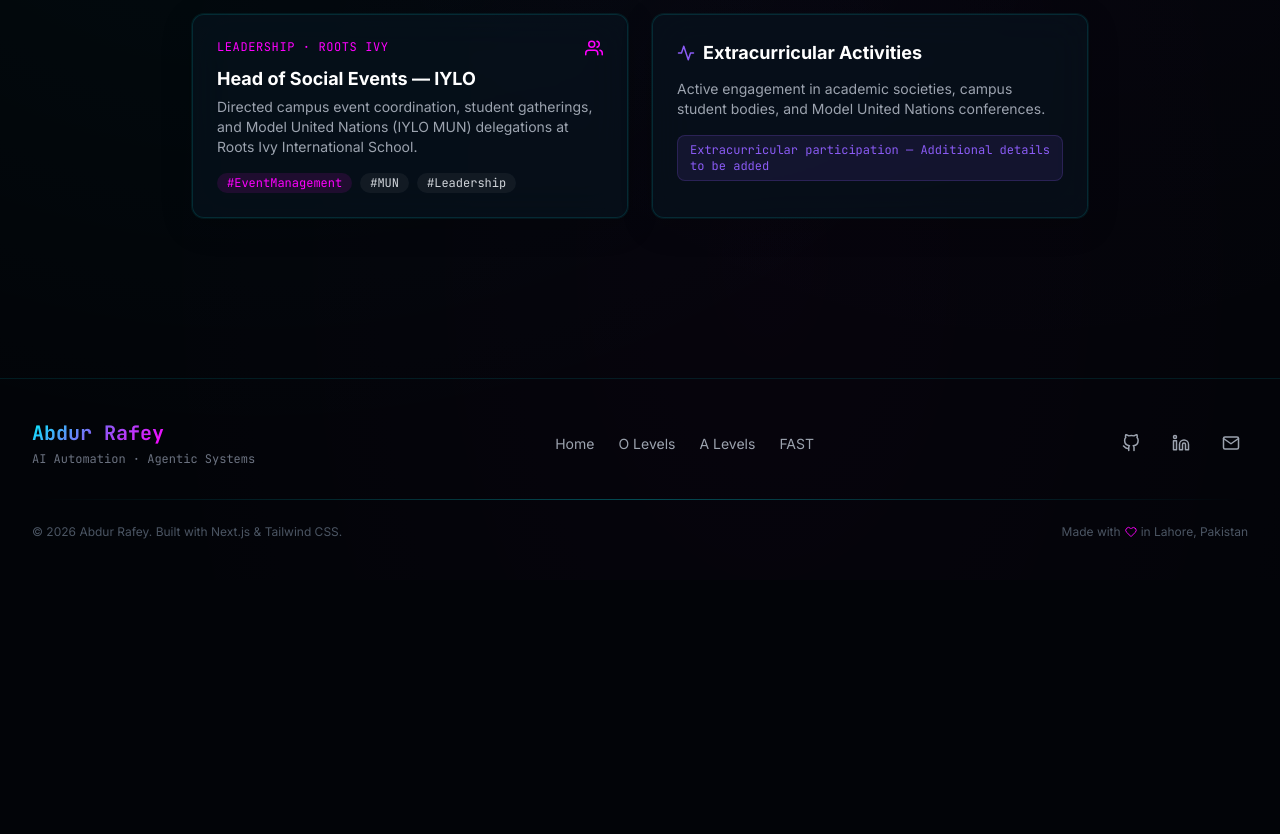
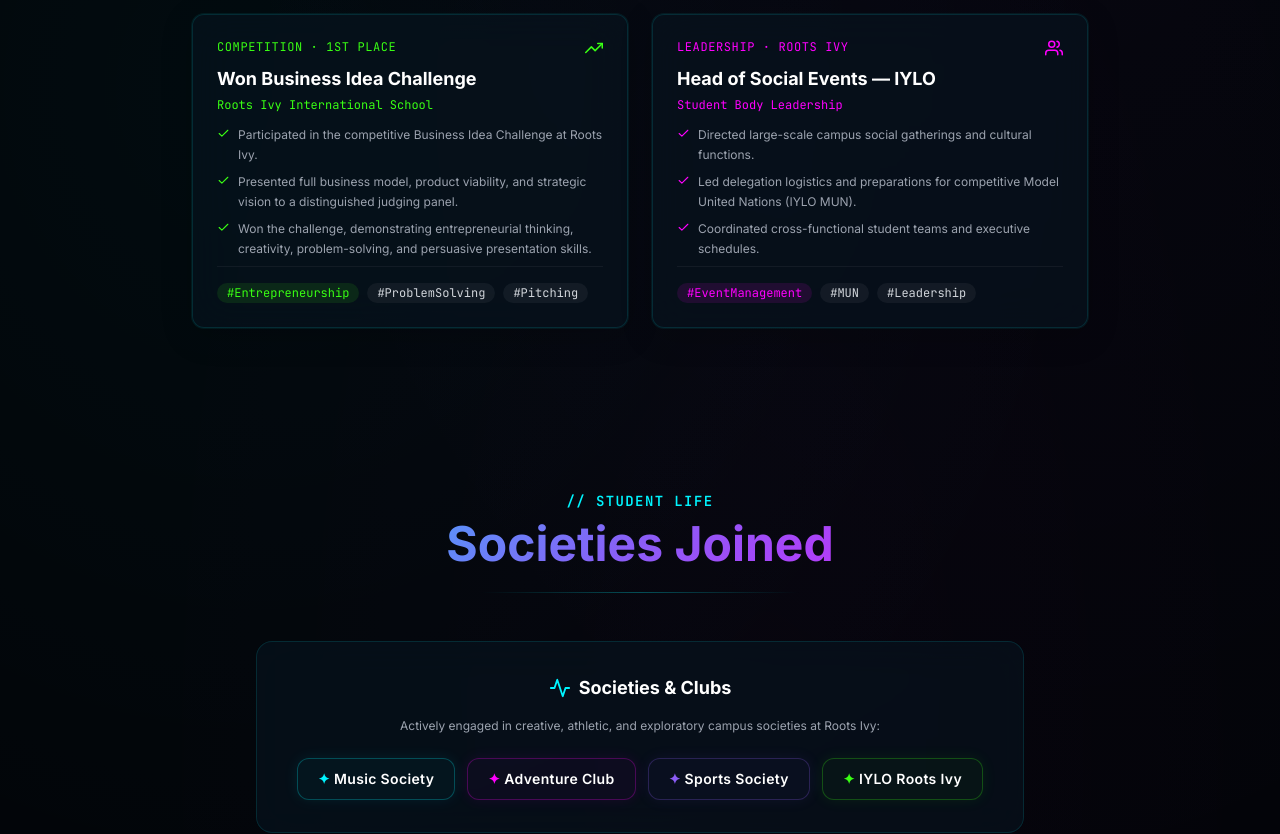
Before and after one commit to Abdur-Rafey5/abdur-rafey-portfolio, a Next.js app: page /alevels in a window 1280 px wide. Shown: the part 1020-1854 px from the top of the page. Before the commit the page ends 1600 px from the top, so only its background shows below. Built offline with nearby package versions, Linux system fonts and the light colour scheme.

Commit message:
feat(education): update O/A levels extracurriculars, FAST skills & leadership sections

```diff
--- a/src/app/alevels/client.tsx
+++ b/src/app/alevels/client.tsx
@@ -1,7 +1,7 @@
 'use client';
 
 import { motion } from 'framer-motion';
-import { FiAward, FiBookOpen, FiUsers, FiActivity, FiCheckCircle } from 'react-icons/fi';
+import { FiAward, FiBookOpen, FiUsers, FiActivity, FiCheckCircle, FiCheck, FiTrendingUp } from 'react-icons/fi';
 import { Section, SectionHeading } from '@/components/Section';
 import { Card } from '@/components/Card';
 import { aLevels } from '@/data/content';
@@ -24,7 +24,7 @@
             {aLevels.institution} · {aLevels.location} · {aLevels.period}
           </p>
           <div className="mt-4 inline-flex items-center gap-2 px-4 py-1.5 rounded-full border border-neon-violet/30 bg-neon-violet/5 text-neon-violet text-sm font-bold font-mono">
-            <FiAward size={14} /> Result: {aLevels.result}
+            <FiAward size={14} /> Result: {aLevels.result} (Sciences Group)
           </div>
         </motion.div>
       </section>
@@ -56,37 +56,120 @@
         </div>
       </Section>
 
-      {/* Leadership & Activities */}
+      {/* Extracurricular Achievements & Leadership */}
       <Section id="activities">
-        <SectionHeading label="// leadership & societies" title="Activities & Leadership" accent="magenta" />
+        <SectionHeading label="// competitions & leadership" title="Extracurricular Achievements" accent="magenta" />
         <div className="grid md:grid-cols-2 gap-6 max-w-4xl mx-auto">
-          <Card glowColor="#ff00ff">
+          {/* Business Idea Challenge Winner Card */}
+          <motion.div
+            initial={{ opacity: 0, y: 20 }}
+            whileInView={{ opacity: 1, y: 0 }}
+            viewport={{ once: true }}
+            transition={{ duration: 0.4 }}
+          >
+            <Card glowColor="#39ff14" className="h-full flex flex-col justify-between">
+              <div>
+                <div className="flex items-start justify-between mb-2">
+                  <span className="text-xs font-mono text-neon-lime uppercase tracking-wider">Competition · 1st Place</span>
+                  <FiTrendingUp className="text-neon-lime" size={18} />
+                </div>
+                <h3 className="font-bold text-white text-lg mb-1">Won Business Idea Challenge</h3>
+                <p className="text-xs text-neon-lime font-mono mb-3">Roots Ivy International School</p>
+                <ul className="space-y-2 text-xs text-gray-400 leading-relaxed">
+                  <li className="flex items-start gap-2">
+                    <FiCheck className="text-neon-lime flex-shrink-0 mt-0.5" size={13} />
+                    <span>Participated in the competitive Business Idea Challenge at Roots Ivy.</span>
+                  </li>
+                  <li className="flex items-start gap-2">
+                    <FiCheck className="text-neon-lime flex-shrink-0 mt-0.5" size={13} />
+                    <span>Presented full business model, product viability, and strategic vision to a distinguished judging panel.</span>
+                  </li>
+                  <li className="flex items-start gap-2">
+                    <FiCheck className="text-neon-lime flex-shrink-0 mt-0.5" size={13} />
+                    <span>Won the challenge, demonstrating entrepreneurial thinking, creativity, problem-solving, and persuasive presentation skills.</span>
+                  </li>
+                </ul>
+              </div>
+              <div className="flex flex-wrap gap-2 pt-4 mt-2 border-t border-white/5">
+                <span className="text-xs px-2.5 py-0.5 rounded-full bg-neon-lime/10 text-neon-lime font-mono">#Entrepreneurship</span>
+                <span className="text-xs px-2.5 py-0.5 rounded-full bg-white/5 text-gray-300 font-mono">#ProblemSolving</span>
+                <span className="text-xs px-2.5 py-0.5 rounded-full bg-white/5 text-gray-300 font-mono">#Pitching</span>
+              </div>
+            </Card>
+          </motion.div>
+
+          {/* Leadership Card */}
+          <motion.div
+            initial={{ opacity: 0, y: 20 }}
+            whileInView={{ opacity: 1, y: 0 }}
+            viewport={{ once: true }}
+            transition={{ duration: 0.4, delay: 0.1 }}
+          >
+            <Card glowColor="#ff00ff" className="h-full flex flex-col justify-between">
+              <div>
                 <div className="flex items-start justify-between mb-2">
                   <span className="text-xs font-mono text-neon-magenta uppercase tracking-wider">Leadership · Roots Ivy</span>
                   <FiUsers className="text-neon-magenta" size={18} />
                 </div>
                 <h3 className="font-bold text-white text-lg mb-1">Head of Social Events — IYLO</h3>
-            <p className="text-sm text-gray-400 mb-4">
-              Directed campus event coordination, student gatherings, and Model United Nations (IYLO MUN) delegations at Roots Ivy International School.
-            </p>
-            <div className="flex flex-wrap gap-2">
+                <p className="text-xs text-neon-magenta font-mono mb-3">Student Body Leadership</p>
+                <ul className="space-y-2 text-xs text-gray-400 leading-relaxed">
+                  <li className="flex items-start gap-2">
+                    <FiCheck className="text-neon-magenta flex-shrink-0 mt-0.5" size={13} />
+                    <span>Directed large-scale campus social gatherings and cultural functions.</span>
+                  </li>
+                  <li className="flex items-start gap-2">
+                    <FiCheck className="text-neon-magenta flex-shrink-0 mt-0.5" size={13} />
+                    <span>Led delegation logistics and preparations for competitive Model United Nations (IYLO MUN).</span>
+                  </li>
+                  <li className="flex items-start gap-2">
+                    <FiCheck className="text-neon-magenta flex-shrink-0 mt-0.5" size={13} />
+                    <span>Coordinated cross-functional student teams and executive schedules.</span>
+                  </li>
+                </ul>
+              </div>
+              <div className="flex flex-wrap gap-2 pt-4 mt-2 border-t border-white/5">
                 <span className="text-xs px-2.5 py-0.5 rounded-full bg-neon-magenta/10 text-neon-magenta font-mono">#EventManagement</span>
                 <span className="text-xs px-2.5 py-0.5 rounded-full bg-white/5 text-gray-300 font-mono">#MUN</span>
                 <span className="text-xs px-2.5 py-0.5 rounded-full bg-white/5 text-gray-300 font-mono">#Leadership</span>
               </div>
             </Card>
-          <Card glowColor="#8b5cf6">
-            <div className="flex items-center gap-2 mb-3">
-              <FiActivity className="text-neon-violet" size={18} />
-              <h3 className="font-bold text-white text-lg">Extracurricular Activities</h3>
+          </motion.div>
         </div>
-            <p className="text-sm text-gray-400 mb-4">
-              Active engagement in academic societies, campus student bodies, and Model United Nations conferences.
+      </Section>
+
+      {/* Societies Joined */}
+      <Section id="societies">
+        <SectionHeading label="// student life" title="Societies Joined" accent="cyan" />
+        <div className="glass-card rounded-2xl p-6 sm:p-8 max-w-3xl mx-auto border border-white/10 text-center">
+          <div className="flex items-center justify-center gap-2 mb-4 text-neon-cyan">
+            <FiActivity size={22} />
+            <h3 className="font-bold text-lg text-white">Societies & Clubs</h3>
+          </div>
+          <p className="text-xs text-gray-400 mb-6 max-w-lg mx-auto">
+            Actively engaged in creative, athletic, and exploratory campus societies at Roots Ivy:
           </p>
-            <span className="text-xs text-neon-violet font-mono bg-neon-violet/10 px-3 py-1.5 rounded-lg border border-neon-violet/20 inline-block">
-              {aLevels.extracurricular}
-            </span>
-          </Card>
+          <div className="flex flex-wrap justify-center gap-3">
+            {aLevels.societies.map((soc, idx) => {
+              const colors = ['#00f5ff', '#ff00ff', '#8b5cf6', '#39ff14'];
+              const color = colors[idx % colors.length];
+              return (
+                <motion.div
+                  key={soc}
+                  whileHover={{ scale: 1.05 }}
+                  className="px-5 py-2.5 rounded-xl border text-sm font-semibold tracking-wide"
+                  style={{
+                    borderColor: `${color}40`,
+                    background: `${color}08`,
+                    color: '#ffffff',
+                    boxShadow: `0 0 15px ${color}15`,
+                  }}
+                >
+                  <span style={{ color }}>✦</span> {soc}
+                </motion.div>
+              );
+            })}
+          </div>
         </div>
       </Section>
     </>
--- a/src/app/olevels/client.tsx
+++ b/src/app/olevels/client.tsx
@@ -1,19 +1,10 @@
 'use client';
 
 import { motion } from 'framer-motion';
-import { FiAward, FiBookOpen, FiUsers, FiActivity } from 'react-icons/fi';
+import { FiAward, FiBookOpen, FiUsers, FiActivity, FiMic, FiCheck, FiCpu } from 'react-icons/fi';
 import { Section, SectionHeading } from '@/components/Section';
 import { Card } from '@/components/Card';
 import { oLevels } from '@/data/content';
-
-function GradeTag({ grade }: { grade: string }) {
-  const isPlaceholder = grade === '[TO FILL]';
-  return isPlaceholder ? (
-    <span className="placeholder-badge">{grade}</span>
-  ) : (
-    <span className="text-neon-lime font-bold font-mono text-sm">{grade}</span>
-  );
-}
 
 export function OLevelsClient() {
   return (
@@ -33,56 +24,114 @@
             {oLevels.institution} · {oLevels.qualification} · {oLevels.group} Group
           </p>
           <div className="mt-4 inline-flex items-center gap-2 px-4 py-1.5 rounded-full border border-neon-lime/30 bg-neon-lime/5 text-neon-lime text-sm font-bold font-mono">
-            <FiAward size={14} /> Result: {oLevels.result}
+            <FiAward size={14} /> Result: {oLevels.result} (Sciences Group)
           </div>
         </motion.div>
       </section>
 
       {/* Subjects Grid */}
       <Section id="subjects">
-        <SectionHeading label="// subjects" title="Subjects & Grades" accent="cyan" />
+        <SectionHeading label="// curriculum" title="Subjects Studied" accent="cyan" />
         <div className="grid sm:grid-cols-2 lg:grid-cols-4 gap-4">
-          {oLevels.subjects.map((s, i) => (
+          {oLevels.subjects.map((subject, i) => (
             <motion.div
-              key={s.subject}
-              initial={{ opacity: 0, scale: 0.9 }}
+              key={subject}
+              initial={{ opacity: 0, scale: 0.95 }}
               whileInView={{ opacity: 1, scale: 1 }}
               viewport={{ once: true }}
-              transition={{ duration: 0.4, delay: i * 0.07 }}
+              transition={{ duration: 0.35, delay: i * 0.05 }}
             >
               <Card glowColor="#00f5ff" tilt={false}>
-                <div className="flex items-center gap-2 mb-2">
-                  <FiBookOpen className="text-neon-cyan" size={14} />
-                  <p className="text-sm text-gray-300 font-medium">{s.subject}</p>
+                <div className="flex items-center gap-3 py-1">
+                  <div className="p-2 rounded-lg bg-neon-cyan/10 text-neon-cyan">
+                    <FiBookOpen size={16} />
+                  </div>
+                  <div>
+                    <p className="text-sm text-white font-semibold">{subject}</p>
+                    <span className="text-[11px] font-mono text-gray-500">Cambridge Curriculum</span>
+                  </div>
                 </div>
-                <GradeTag grade={s.grade} />
               </Card>
             </motion.div>
           ))}
         </div>
-        <p className="mt-4 text-center text-xs text-gray-600 font-mono">{oLevels.note}</p>
+        <p className="mt-4 text-center text-xs text-gray-400 font-mono">{oLevels.note}</p>
       </Section>
 
-      {/* Extracurricular & Societies */}
-      <Section id="activities">
-        <SectionHeading label="// beyond the books" title="Activities & Societies" accent="violet" />
-        <div className="grid md:grid-cols-2 gap-6 max-w-3xl mx-auto">
-          <Card glowColor="#8b5cf6">
-            <div className="flex items-center gap-2 mb-3">
-              <FiActivity className="text-neon-violet" size={18} />
-              <h3 className="font-bold text-white">Extracurricular Activities</h3>
-            </div>
-            <span className="text-xs text-neon-cyan font-mono bg-neon-cyan/10 px-3 py-1.5 rounded-lg border border-neon-cyan/20 inline-block">
-              {oLevels.extracurricular}
-            </span>
-          </Card>
-          <Card glowColor="#ff00ff">
-            <div className="flex items-center gap-2 mb-3">
-              <FiUsers className="text-neon-magenta" size={18} />
-              <h3 className="font-bold text-white">Societies Joined</h3>
-            </div>
-            <span className="placeholder-badge">{oLevels.societies}</span>
-          </Card>
+      {/* Extracurricular Activities */}
+      <Section id="extracurricular">
+        <SectionHeading label="// beyond the books" title="Extracurricular Activities" accent="violet" />
+        <div className="grid md:grid-cols-3 gap-6">
+          {oLevels.extracurricular.map((act, i) => {
+            const icons = [FiMic, FiActivity, FiCpu];
+            const Icon = icons[i % icons.length];
+            const colors = ['#00f5ff', '#ff00ff', '#8b5cf6'];
+            const color = colors[i % colors.length];
+
+            return (
+              <motion.div
+                key={act.title}
+                initial={{ opacity: 0, y: 20 }}
+                whileInView={{ opacity: 1, y: 0 }}
+                viewport={{ once: true }}
+                transition={{ duration: 0.4, delay: i * 0.1 }}
+              >
+                <Card glowColor={color} className="h-full flex flex-col justify-between">
+                  <div>
+                    <div className="flex items-center gap-2 mb-3">
+                      <div className="p-2 rounded-lg" style={{ background: `${color}15`, color }}>
+                        <Icon size={18} />
+                      </div>
+                      <h3 className="font-bold text-white text-base">{act.title}</h3>
+                    </div>
+                    <ul className="space-y-2 mt-4 text-xs text-gray-400 leading-relaxed">
+                      {act.points.map((pt, pIdx) => (
+                        <li key={pIdx} className="flex items-start gap-2">
+                          <FiCheck className="flex-shrink-0 mt-0.5" style={{ color }} size={13} />
+                          <span>{pt}</span>
+                        </li>
+                      ))}
+                    </ul>
+                  </div>
+                </Card>
+              </motion.div>
+            );
+          })}
+        </div>
+      </Section>
+
+      {/* Societies Joined */}
+      <Section id="societies">
+        <SectionHeading label="// student life" title="Societies Joined" accent="magenta" />
+        <div className="glass-card rounded-2xl p-6 sm:p-8 max-w-3xl mx-auto border border-white/10 text-center">
+          <div className="flex items-center justify-center gap-2 mb-4 text-neon-magenta">
+            <FiUsers size={22} />
+            <h3 className="font-bold text-lg text-white">Active Society Memberships</h3>
+          </div>
+          <p className="text-xs text-gray-400 mb-6 max-w-lg mx-auto">
+            Participated actively in student-led co-curricular societies, contributing to debate delegations, athletic tournaments, and literary showcases:
+          </p>
+          <div className="flex flex-wrap justify-center gap-3">
+            {oLevels.societies.map((soc, idx) => {
+              const colors = ['#00f5ff', '#ff00ff', '#39ff14'];
+              const color = colors[idx % colors.length];
+              return (
+                <motion.div
+                  key={soc}
+                  whileHover={{ scale: 1.05 }}
+                  className="px-5 py-2.5 rounded-xl border text-sm font-semibold tracking-wide"
+                  style={{
+                    borderColor: `${color}40`,
+                    background: `${color}08`,
+                    color: '#ffffff',
+                    boxShadow: `0 0 15px ${color}15`,
+                  }}
+                >
+                  <span style={{ color }}>✦</span> {soc}
+                </motion.div>
+              );
+            })}
+          </div>
         </div>
       </Section>
     </>
--- a/src/data/content.ts
+++ b/src/data/content.ts
@@ -35,6 +35,11 @@
   grade: string;
 }
 
+export interface ActivityItem {
+  title: string;
+  points: string[];
+}
+
 // ─── Profile ────────────────────────────────────────────────
 export const profile = {
   name: 'Abdur Rafey',
@@ -50,28 +55,56 @@
   email: 'abdulrafaymalik5@gmail.com',
   linkedin: 'https://linkedin.com/in/abdur-rafey-malik',
   github: 'https://github.com/Abdur-Rafey5',
-  cvUrl: '#', // [TO FILL] — link to hosted CV PDF
+  cvUrl: '#', // link to hosted CV PDF
 };
 
 // ─── O Levels ───────────────────────────────────────────────
 export const oLevels = {
-  institution: 'Ames Cambridge',
+  institution: 'Aims Cambridge System',
   qualification: 'Cambridge O Levels',
   group: 'Sciences',
   result: '6 A*',
   subjects: [
-    { subject: 'Mathematics', grade: 'A*' },
-    { subject: 'Computer Science', grade: '[TO FILL]' },
-    { subject: 'Physics', grade: '[TO FILL]' },
-    { subject: 'Chemistry', grade: '[TO FILL]' },
-    { subject: 'English Language', grade: '[TO FILL]' },
-    { subject: 'Urdu', grade: '[TO FILL]' },
-    { subject: 'Islamiyat', grade: '[TO FILL]' },
-    { subject: 'Pakistan Studies', grade: '[TO FILL]' },
-  ] as OLevelSubject[],
-  extracurricular: 'Extracurricular participation — Additional details to be added',
-  societies: '[TO FILL — e.g. Science Society, Prefect Body, etc.]',
-  note: 'Academic Foundation: 6 A* achieved across the Sciences group, including Mathematics A*.',
+    'Mathematics',
+    'Computer Science',
+    'Physics',
+    'Chemistry',
+    'English Language',
+    'Urdu',
+    'Islamiyat',
+    'Pakistan Studies',
+  ],
+  extracurricular: [
+    {
+      title: 'Debate & Public Speaking',
+      points: [
+        'Participated in school-level debating and public-speaking activities.',
+        'Presented arguments on academic, social, and current-affairs topics.',
+        'Improved confidence, communication, critical thinking, and impromptu speaking.',
+        'Learned to structure arguments and respond effectively to opposing viewpoints.',
+      ],
+    },
+    {
+      title: 'Sports & Athletics',
+      points: [
+        'Participated in school sports and athletic activities.',
+        'Took part in team-based sporting activities and inter-school events.',
+        'Developed teamwork, discipline, coordination, and competitive spirit.',
+        'Balanced academic responsibilities with physical and extracurricular activities.',
+      ],
+    },
+    {
+      title: 'Science & Technology Exhibitions',
+      points: [
+        'Participated in school science and technology exhibitions.',
+        'Worked on projects involving research, problem-solving, and practical implementation.',
+        'Presented project ideas and demonstrated their functionality to teachers and students.',
+        'Developed creativity, technical curiosity, presentation skills, and teamwork.',
+      ],
+    },
+  ] as ActivityItem[],
+  societies: ['Literary Society', 'Sports Society', 'Debating Society'],
+  note: 'Academic Foundation: 6 A* achieved across the Sciences group (confirmed Mathematics A*).',
 };
 
 // ─── A Levels ───────────────────────────────────────────────
@@ -87,8 +120,17 @@
     { subject: 'Computer Science', grade: 'A' },
     { subject: 'Physics', grade: 'A' },
   ],
-  extracurricular: 'Extracurricular participation — Additional details to be added',
-  societies: 'IYLO Roots Ivy (Head of Social Events, Model United Nations)',
+  extracurricular: [
+    {
+      title: 'Winner — Business Idea Challenge',
+      points: [
+        'Participated in the Business Idea Challenge at Roots Ivy.',
+        'Presented the business model and innovative idea to an executive judging panel.',
+        'Won the Business Idea Challenge, demonstrating entrepreneurial thinking, creativity, problem-solving, and presentation skills.',
+      ],
+    },
+  ] as ActivityItem[],
+  societies: ['Music Society', 'Adventure Club', 'Sports Society', 'IYLO Roots Ivy'],
   leadership: [
     {
       organization: 'IYLO Roots Ivy',
@@ -113,17 +155,16 @@
   campus: 'Lahore',
   degree: 'BS Computer Science',
   period: '2022 – 2026',
-  cgpa: '[TO FILL]',
   courses: [
-    { course: 'Applied Machine Learning', grade: '[TO FILL]' },
-    { course: 'Data Structures & Algorithms', grade: '[TO FILL]' },
-    { course: 'Object-Oriented Programming', grade: '[TO FILL]' },
-    { course: 'Database Management Systems', grade: '[TO FILL]' },
-    { course: 'Operating Systems', grade: '[TO FILL]' },
-    { course: 'Software Engineering', grade: '[TO FILL]' },
-  ] as CourseGrade[],
+    'Applied Machine Learning',
+    'Data Structures & Algorithms',
+    'Object-Oriented Programming',
+    'Database Management Systems',
+    'Operating Systems',
+    'Software Engineering',
+  ],
   extracurricular: 'Model United Nations (MUN), FAST Orators\' League, university outreach, and society resource management.',
-  societies: "FAST Orators' League, GLI, VOICE, IYLO Roots Ivy",
+  societies: ["FAST Orators' League", 'GLI', 'VOICE', 'IYLO Roots Ivy'],
   leadership: [
     {
       organization: 'FAST Orators\' League',
```
Also changed, not shown: src/app/fast/client.tsx (+20 -20 lines). Lines whose indentation alone changed are shown as unchanged.
